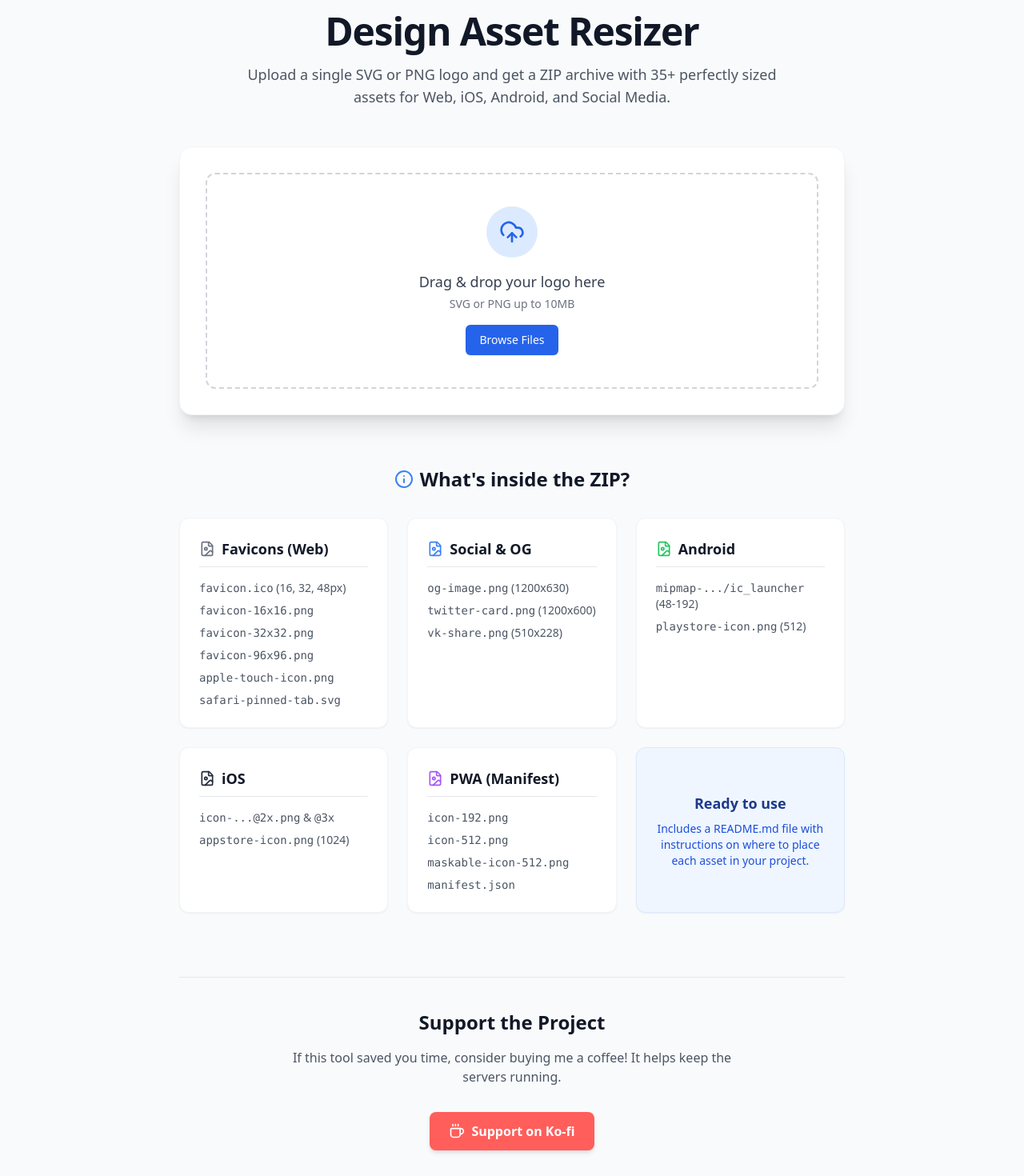
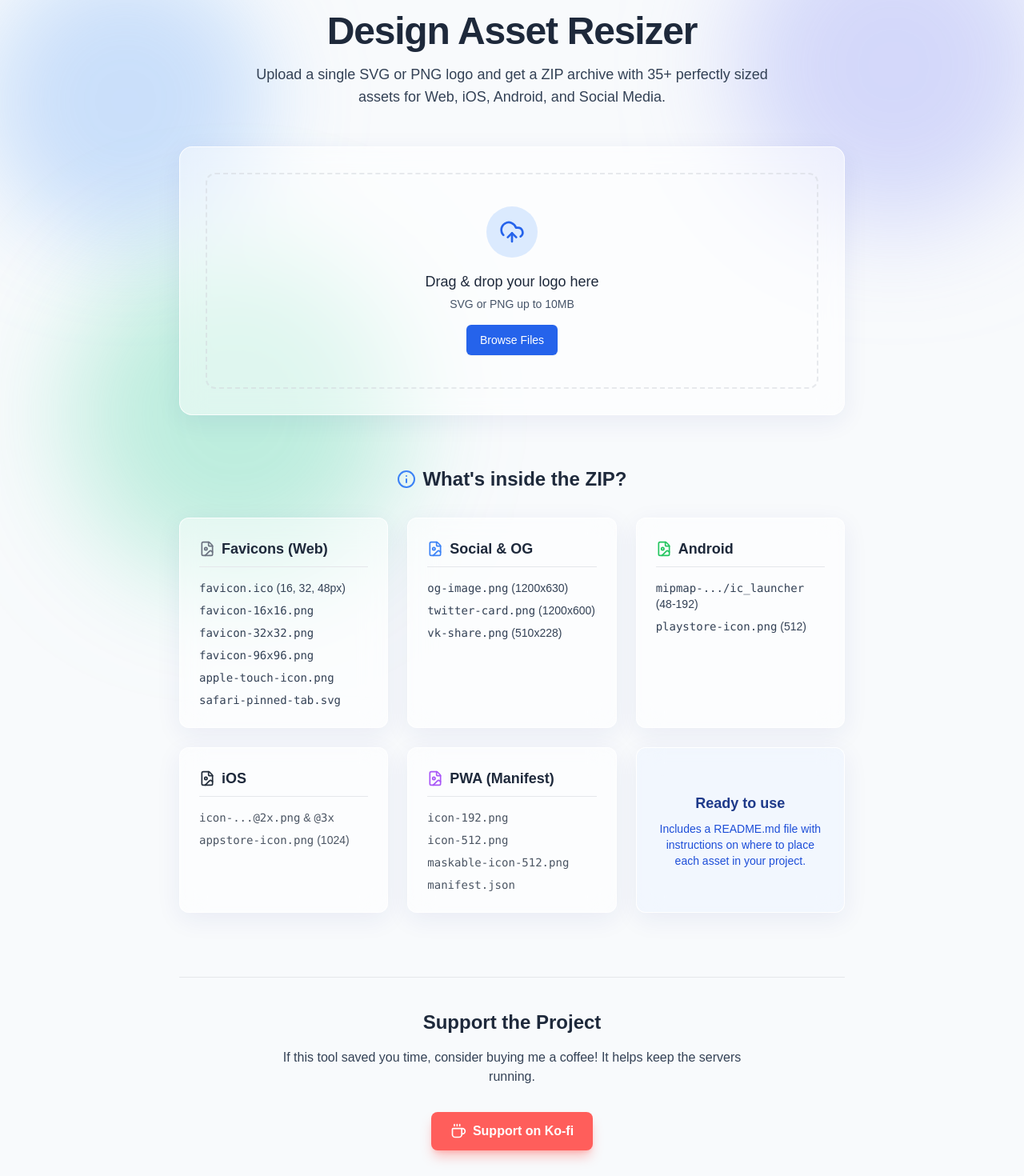
Before and after one commit to M-Galymzhan/Design-Asset-Resizer, a Next.js app: page / in a window 1280 px wide. Shown: the part 85-1555 px from the top of the page at 80% size. Built offline with nearby package versions, Linux system fonts and the light colour scheme.

Commit message:
feat(ui): redesign frontend with glassmorphism and animated blobs

```diff
--- a/src/app/globals.css
+++ b/src/app/globals.css
@@ -2,15 +2,27 @@
 @tailwind components;
 @tailwind utilities;
 
+@layer base {
+  *, ::before, ::after {
+    @apply transition-colors duration-200;
+  }
+}
+
 :root {
-  --background: #ffffff;
-  --foreground: #171717;
+  --background: #F8FAFC;
+  --foreground: #1E293B;
+  --glass-bg: rgba(255, 255, 255, 0.5);
+  --glass-border: rgba(255, 255, 255, 0.8);
+  --glass-shadow: 0 8px 32px 0 rgba(31, 38, 135, 0.07);
 }
 
 @media (prefers-color-scheme: dark) {
   :root {
-    --background: #0a0a0a;
-    --foreground: #ededed;
+    --background: #0B0F19;
+    --foreground: #F1F5F9;
+    --glass-bg: rgba(17, 24, 39, 0.5);
+    --glass-border: rgba(255, 255, 255, 0.08);
+    --glass-shadow: 0 8px 32px 0 rgba(0, 0, 0, 0.4);
   }
 }
 
@@ -18,4 +30,66 @@ body {
   color: var(--foreground);
   background: var(--background);
   font-family: Arial, Helvetica, sans-serif;
+  overflow-x: hidden;
 }
+
+@keyframes blob {
+  0% { transform: translate(0px, 0px) scale(1); }
+  33% { transform: translate(30px, -50px) scale(1.1); }
+  66% { transform: translate(-20px, 20px) scale(0.9); }
+  100% { transform: translate(0px, 0px) scale(1); }
+}
+
+.animate-blob {
+  animation: blob 8s infinite alternate ease-in-out;
+}
+
+.animation-delay-2000 { animation-delay: 2s; }
+.animation-delay-4000 { animation-delay: 4s; }
+
+.glass-panel {
+  background: var(--glass-bg);
+  backdrop-filter: blur(16px);
+  -webkit-backdrop-filter: blur(16px);
+  border: 1px solid var(--glass-border);
+  box-shadow: var(--glass-shadow);
+}
+
+@keyframes cinematic-flicker {
+  0% { opacity: 1; filter: none; }
+  10% { opacity: 0.8; filter: contrast(1.2); }
+  20% { opacity: 1; }
+  30% { opacity: 0.5; filter: hue-rotate(45deg); }
+  40% { opacity: 1; }
+  50% { opacity: 0.2; transform: translateY(1px); }
+  60% { opacity: 1; filter: contrast(1.5) hue-rotate(90deg); }
+  70% { opacity: 0.6; transform: none; }
+  80% { opacity: 1; filter: none; }
+  90% { opacity: 0.8; }
+  100% { opacity: 1; }
+}
+
+@keyframes text-glitch {
+  0% { transform: translate(0); text-shadow: none; }
+  10% { transform: translate(-2px, 1px); text-shadow: 2px 0 0 rgba(255,0,0,0.8), -2px 0 0 rgba(0,255,255,0.8); }
+  20% { transform: translate(1px, -1px); text-shadow: none; }
+  30% { transform: translate(3px, 0); text-shadow: -2px 0 0 rgba(255,0,0,0.8), 2px 0 0 rgba(0,255,255,0.8); }
+  40% { transform: translate(-1px, 2px); text-shadow: none; }
+  50% { transform: translate(2px, -1px); text-shadow: 3px 0 0 rgba(255,0,0,0.8), -3px 0 0 rgba(0,255,255,0.8); }
+  60% { transform: translate(0); text-shadow: none; }
+  70% { transform: translate(-3px, 1px); text-shadow: -2px 0 0 rgba(255,0,0,0.8), 2px 0 0 rgba(0,255,255,0.8); }
+  80% { transform: translate(1px, -2px); text-shadow: none; }
+  90% { transform: translate(2px, 1px); text-shadow: 2px 0 0 rgba(255,0,0,0.8), -2px 0 0 rgba(0,255,255,0.8); }
+  100% { transform: translate(0); text-shadow: none; }
+}
+
+.glitch-active {
+  animation: cinematic-flicker 0.5s cubic-bezier(0.25, 0.46, 0.45, 0.94) both !important;
+}
+
+.glitch-active h1 { animation: text-glitch 0.4s cubic-bezier(0.25, 0.46, 0.45, 0.94) 0.05s both !important; }
+.glitch-active h2, .glitch-active h3 { animation: text-glitch 0.45s cubic-bezier(0.25, 0.46, 0.45, 0.94) 0.02s both !important; }
+.glitch-active p { animation: text-glitch 0.35s cubic-bezier(0.25, 0.46, 0.45, 0.94) 0.1s both !important; }
+.glitch-active button, .glitch-active a { animation: text-glitch 0.4s cubic-bezier(0.25, 0.46, 0.45, 0.94) 0.05s both !important; }
+.glitch-active svg { animation: text-glitch 0.3s cubic-bezier(0.25, 0.46, 0.45, 0.94) 0.15s both !important; }
+.glitch-active li, .glitch-active code { animation: text-glitch 0.45s cubic-bezier(0.25, 0.46, 0.45, 0.94) 0.02s both !important; }
--- a/src/app/layout.tsx
+++ b/src/app/layout.tsx
@@ -41,7 +41,6 @@ export default function RootLayout({
           attribute="class"
           defaultTheme="system"
           enableSystem
-          disableTransitionOnChange
         >
           <I18nProvider>
             {children}
--- a/src/app/page.tsx
+++ b/src/app/page.tsx
@@ -90,10 +90,16 @@ export default function Home() {
   if (!mounted) return null;
 
   return (
-    <div className="min-h-screen bg-gray-50 dark:bg-gray-900 text-gray-900 dark:text-gray-100 font-sans transition-colors duration-200">
+    <div className="min-h-screen relative overflow-hidden transition-colors duration-200">
 
-      {/* Header / Nav */}
-      <header className="flex justify-end p-4 space-x-4 max-w-6xl mx-auto">
+      {/* Ambient Animated Blobs for Glassmorphism depth */}
+      <div className="fixed top-0 -left-4 w-96 h-96 bg-blue-400 dark:bg-blue-600 rounded-full mix-blend-multiply filter blur-3xl opacity-30 animate-blob dark:mix-blend-screen pointer-events-none"></div>
+      <div className="fixed top-0 -right-4 w-96 h-96 bg-indigo-400 dark:bg-indigo-600 rounded-full mix-blend-multiply filter blur-3xl opacity-30 animate-blob animation-delay-2000 dark:mix-blend-screen pointer-events-none"></div>
+      <div className="fixed -bottom-8 left-20 w-96 h-96 bg-emerald-400 dark:bg-emerald-600 rounded-full mix-blend-multiply filter blur-3xl opacity-30 animate-blob animation-delay-4000 dark:mix-blend-screen pointer-events-none"></div>
+
+      <div className="relative z-10">
+        {/* Header / Nav */}
+        <header className="flex justify-end p-4 space-x-4 max-w-6xl mx-auto">
         <button
           onClick={() => setLang(lang === "en" ? "ru" : "en")}
           className="p-2 rounded-full hover:bg-gray-200 dark:hover:bg-gray-800 transition flex items-center gap-2 text-sm font-medium"
@@ -103,7 +109,15 @@ export default function Home() {
           {lang.toUpperCase()}
         </button>
         <button
-          onClick={() => setTheme(resolvedTheme === "dark" ? "light" : "dark")}
+          onClick={() => {
+            setTheme(resolvedTheme === "dark" ? "light" : "dark");
+            document.body.classList.remove("glitch-active");
+            void document.body.offsetWidth; // Force reflow to restart animation
+            document.body.classList.add("glitch-active");
+            setTimeout(() => {
+              document.body.classList.remove("glitch-active");
+            }, 500);
+          }}
           className="p-2 rounded-full hover:bg-gray-200 dark:hover:bg-gray-800 transition"
           title={t("themeToggle")}
         >
@@ -116,20 +130,20 @@ export default function Home() {
           <h1 className="text-4xl font-extrabold tracking-tight sm:text-5xl mb-4">
             {t("title")}
           </h1>
-          <p className="text-lg text-gray-600 dark:text-gray-400 max-w-2xl mx-auto">
+          <p className="text-lg text-slate-700 dark:text-slate-300 max-w-2xl mx-auto">
             {t("subtitle")}
           </p>
         </div>
 
         {/* Upload Box */}
-        <div className="bg-white dark:bg-gray-800 rounded-2xl shadow-xl overflow-hidden border border-gray-100 dark:border-gray-700 p-8 mb-12 transition-colors duration-200">
+        <div className="glass-panel rounded-2xl overflow-hidden p-8 mb-12 transition-all duration-300">
           <div
             onDrop={onDrop}
             onDragOver={onDragOver}
-            className={`border-2 border-dashed rounded-xl p-10 text-center transition-colors ${
+            className={`border-2 border-dashed rounded-xl p-10 text-center transition-all duration-300 ${
               previewUrl
-                ? "border-blue-500 bg-blue-50 dark:bg-blue-900/20"
-                : "border-gray-300 dark:border-gray-600 hover:border-blue-400 hover:bg-gray-50 dark:hover:bg-gray-700/50"
+                ? "border-blue-500 bg-blue-50/50 dark:bg-blue-900/20"
+                : "border-gray-300/50 dark:border-gray-600/50 hover:border-blue-400 hover:bg-white/5 dark:hover:bg-white/5"
             }`}
           >
             {!previewUrl ? (
@@ -138,10 +152,10 @@ export default function Home() {
                   <UploadCloud className="w-8 h-8 text-blue-600 dark:text-blue-400" />
                 </div>
                 <div>
-                  <p className="text-lg font-medium text-gray-700 dark:text-gray-200">
+                  <p className="text-lg font-medium text-slate-800 dark:text-slate-100">
                     {t("dragDropText")}
                   </p>
-                  <p className="text-sm text-gray-500 dark:text-gray-400 mt-1">{t("fileLimitText")}</p>
+                  <p className="text-sm text-slate-600 dark:text-slate-400 mt-1">{t("fileLimitText")}</p>
                 </div>
                 <label className="mt-4 cursor-pointer inline-flex items-center px-4 py-2 border border-transparent text-sm font-medium rounded-md shadow-sm text-white bg-blue-600 hover:bg-blue-700 focus:outline-none focus:ring-2 focus:ring-offset-2 focus:ring-blue-500">
                   {t("browseFilesBtn")}
@@ -179,17 +193,17 @@ export default function Home() {
                 <div className="flex flex-col sm:flex-row items-center gap-4 w-full max-w-md">
                    <div className="flex flex-wrap items-center gap-4">
                       <div className="flex items-center gap-2">
-                        <label htmlFor="bgColor" className={`text-sm font-medium whitespace-nowrap transition-opacity ${isTransparentBg ? "opacity-40" : "text-gray-700 dark:text-gray-300"}`}>{t("socialBgLabel")}</label>
+                        <label htmlFor="bgColor" className={`text-sm font-medium whitespace-nowrap transition-opacity ${isTransparentBg ? "opacity-40" : "text-slate-800 dark:text-slate-200"}`}>{t("socialBgLabel")}</label>
                         <input
                           type="color"
                           id="bgColor"
                           value={bgColor}
                           disabled={isTransparentBg}
                           onChange={(e) => setBgColor(e.target.value)}
-                          className={`h-8 w-14 rounded cursor-pointer border border-gray-300 dark:border-gray-600 p-0.5 bg-white dark:bg-gray-800 transition-opacity ${isTransparentBg ? "opacity-40 cursor-not-allowed" : ""}`}
+                          className={`h-8 w-14 rounded cursor-pointer border border-slate-300 dark:border-slate-600 p-0.5 bg-white dark:bg-slate-800 transition-opacity ${isTransparentBg ? "opacity-40 cursor-not-allowed" : ""}`}
                         />
                       </div>
-                      <label className="flex items-center gap-2 cursor-pointer text-sm font-medium text-gray-700 dark:text-gray-300">
+                      <label className="flex items-center gap-2 cursor-pointer text-sm font-medium text-slate-800 dark:text-slate-200">
                         <input
                           type="checkbox"
                           checked={isTransparentBg}
@@ -204,8 +218,8 @@ export default function Home() {
                       <button
                         onClick={handleGenerate}
                         disabled={status === "generating"}
-                        className={`inline-flex items-center justify-center px-6 py-3 border border-transparent text-base font-medium rounded-md shadow-sm text-white focus:outline-none focus:ring-2 focus:ring-offset-2 focus:ring-blue-500 transition-all ${
-                          status === "generating" ? "bg-blue-400 cursor-not-allowed" : "bg-blue-600 hover:bg-blue-700"
+                        className={`inline-flex items-center justify-center px-6 py-3 border border-transparent text-base font-medium rounded-md shadow-lg text-white focus:outline-none focus:ring-2 focus:ring-offset-2 focus:ring-blue-500 transition-all duration-300 hover:scale-105 active:scale-95 ${
+                          status === "generating" ? "bg-blue-400 shadow-blue-400/30 cursor-not-allowed" : "bg-blue-600 hover:bg-blue-700 shadow-blue-500/40"
                         }`}
                       >
                         {status === "generating" ? (
@@ -257,9 +271,9 @@ export default function Home() {
             <Info className="w-6 h-6 text-blue-500" /> {t("whatsInsideTitle")}
           </h2>
           <div className="grid grid-cols-1 md:grid-cols-2 lg:grid-cols-3 gap-6">
-             <div className="bg-white dark:bg-gray-800 p-6 rounded-xl border border-gray-100 dark:border-gray-700 shadow-sm transition-colors duration-200">
+             <div className="glass-panel p-6 rounded-xl transition-all duration-300 hover:shadow-lg hover:-translate-y-1">
                 <h3 className="font-semibold text-lg mb-4 flex items-center gap-2 border-b dark:border-gray-700 pb-2"><FileImage className="w-5 h-5 text-gray-500"/> Favicons (Web)</h3>
-                <ul className="text-sm text-gray-600 dark:text-gray-400 space-y-2">
+                <ul className="text-sm text-slate-700 dark:text-slate-300 space-y-2">
                   <li><code>favicon.ico</code> (16, 32, 48px)</li>
                   <li><code>favicon-16x16.png</code></li>
                   <li><code>favicon-32x32.png</code></li>
@@ -269,24 +283,24 @@ export default function Home() {
                 </ul>
              </div>
 
-             <div className="bg-white dark:bg-gray-800 p-6 rounded-xl border border-gray-100 dark:border-gray-700 shadow-sm transition-colors duration-200">
+             <div className="glass-panel p-6 rounded-xl transition-all duration-300 hover:shadow-lg hover:-translate-y-1">
                 <h3 className="font-semibold text-lg mb-4 flex items-center gap-2 border-b dark:border-gray-700 pb-2"><FileImage className="w-5 h-5 text-blue-500"/> Social & OG</h3>
-                <ul className="text-sm text-gray-600 dark:text-gray-400 space-y-2">
+                <ul className="text-sm text-slate-700 dark:text-slate-300 space-y-2">
                   <li><code>og-image.png</code> (1200x630)</li>
                   <li><code>twitter-card.png</code> (1200x600)</li>
                   <li><code>vk-share.png</code> (510x228)</li>
                 </ul>
              </div>
 
-             <div className="bg-white dark:bg-gray-800 p-6 rounded-xl border border-gray-100 dark:border-gray-700 shadow-sm transition-colors duration-200">
+             <div className="glass-panel p-6 rounded-xl transition-all duration-300 hover:shadow-lg hover:-translate-y-1">
                 <h3 className="font-semibold text-lg mb-4 flex items-center gap-2 border-b dark:border-gray-700 pb-2"><FileImage className="w-5 h-5 text-green-500"/> Android</h3>
-                <ul className="text-sm text-gray-600 dark:text-gray-400 space-y-2">
+                <ul className="text-sm text-slate-700 dark:text-slate-300 space-y-2">
                   <li><code>mipmap-.../ic_launcher</code> (48-192)</li>
                   <li><code>playstore-icon.png</code> (512)</li>
                 </ul>
              </div>
 
-             <div className="bg-white dark:bg-gray-800 p-6 rounded-xl border border-gray-100 dark:border-gray-700 shadow-sm transition-colors duration-200">
+             <div className="glass-panel p-6 rounded-xl transition-all duration-300 hover:shadow-lg hover:-translate-y-1">
                 <h3 className="font-semibold text-lg mb-4 flex items-center gap-2 border-b dark:border-gray-700 pb-2"><FileImage className="w-5 h-5 text-gray-800 dark:text-gray-300"/> iOS</h3>
                 <ul className="text-sm text-gray-600 dark:text-gray-400 space-y-2">
                   <li><code>icon-...@2x.png</code> & <code>@3x</code></li>
@@ -294,7 +308,7 @@ export default function Home() {
                 </ul>
              </div>
 
-             <div className="bg-white dark:bg-gray-800 p-6 rounded-xl border border-gray-100 dark:border-gray-700 shadow-sm transition-colors duration-200">
+             <div className="glass-panel p-6 rounded-xl transition-all duration-300 hover:shadow-lg hover:-translate-y-1">
                 <h3 className="font-semibold text-lg mb-4 flex items-center gap-2 border-b dark:border-gray-700 pb-2"><FileImage className="w-5 h-5 text-purple-500"/> PWA (Manifest)</h3>
                 <ul className="text-sm text-gray-600 dark:text-gray-400 space-y-2">
                   <li><code>icon-192.png</code></li>
@@ -304,9 +318,10 @@ export default function Home() {
                 </ul>
              </div>
 
-             <div className="bg-blue-50 dark:bg-blue-900/20 p-6 rounded-xl border border-blue-100 dark:border-blue-800/50 shadow-sm flex flex-col justify-center items-center text-center transition-colors duration-200">
-                <h3 className="font-semibold text-lg mb-2 text-blue-900 dark:text-blue-200">{t("readyToUseTitle")}</h3>
-                <p className="text-sm text-blue-700 dark:text-blue-300">{t("readyToUseDesc")}</p>
+             <div className="glass-panel p-6 rounded-xl flex flex-col justify-center items-center text-center transition-all duration-300 hover:shadow-lg hover:-translate-y-1 relative overflow-hidden">
+                <div className="absolute inset-0 bg-blue-500/5 dark:bg-blue-500/10 pointer-events-none"></div>
+                <h3 className="font-semibold text-lg mb-2 text-blue-900 dark:text-blue-200 relative z-10">{t("readyToUseTitle")}</h3>
+                <p className="text-sm text-blue-700 dark:text-blue-300 relative z-10">{t("readyToUseDesc")}</p>
              </div>
           </div>
         </div>
@@ -314,7 +329,7 @@ export default function Home() {
         {/* Donation / Support Section */}
         <div className="mt-20 pt-10 border-t border-gray-200 dark:border-gray-800 text-center">
            <h2 className="text-2xl font-bold mb-4">{t("supportTitle")}</h2>
-           <p className="text-gray-600 dark:text-gray-400 mb-8 max-w-xl mx-auto">
+           <p className="text-slate-700 dark:text-slate-300 mb-8 max-w-xl mx-auto">
               {t("supportDesc")}
            </p>
 
@@ -324,7 +339,7 @@ export default function Home() {
                 href="https://ko-fi.com/glmm1"
                 target="_blank"
                 rel="noreferrer"
-                className="inline-flex items-center gap-2 px-6 py-3 bg-[#FF5E5B] hover:bg-[#ff4542] text-white font-bold rounded-lg shadow-md transition-transform hover:scale-105"
+                className="inline-flex items-center gap-2 px-6 py-3 bg-[#FF5E5B] hover:bg-[#ff4542] text-white font-bold rounded-lg shadow-lg shadow-[#FF5E5B]/40 transition-all duration-300 hover:scale-105 active:scale-95"
               >
                 <Coffee className="w-5 h-5" />
                 {t("kofiBtn")}
@@ -333,6 +348,7 @@ export default function Home() {
         </div>
 
       </main>
+      </div>
     </div>
   );
 }
```
